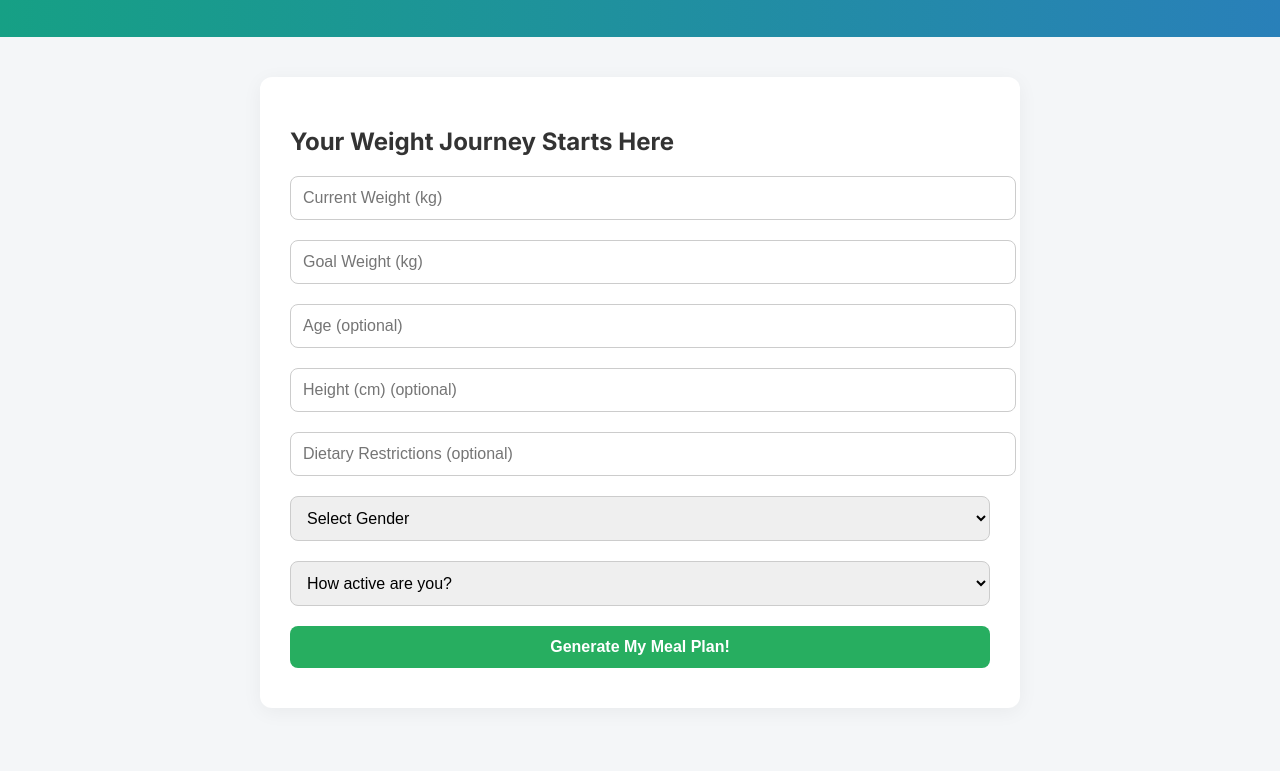
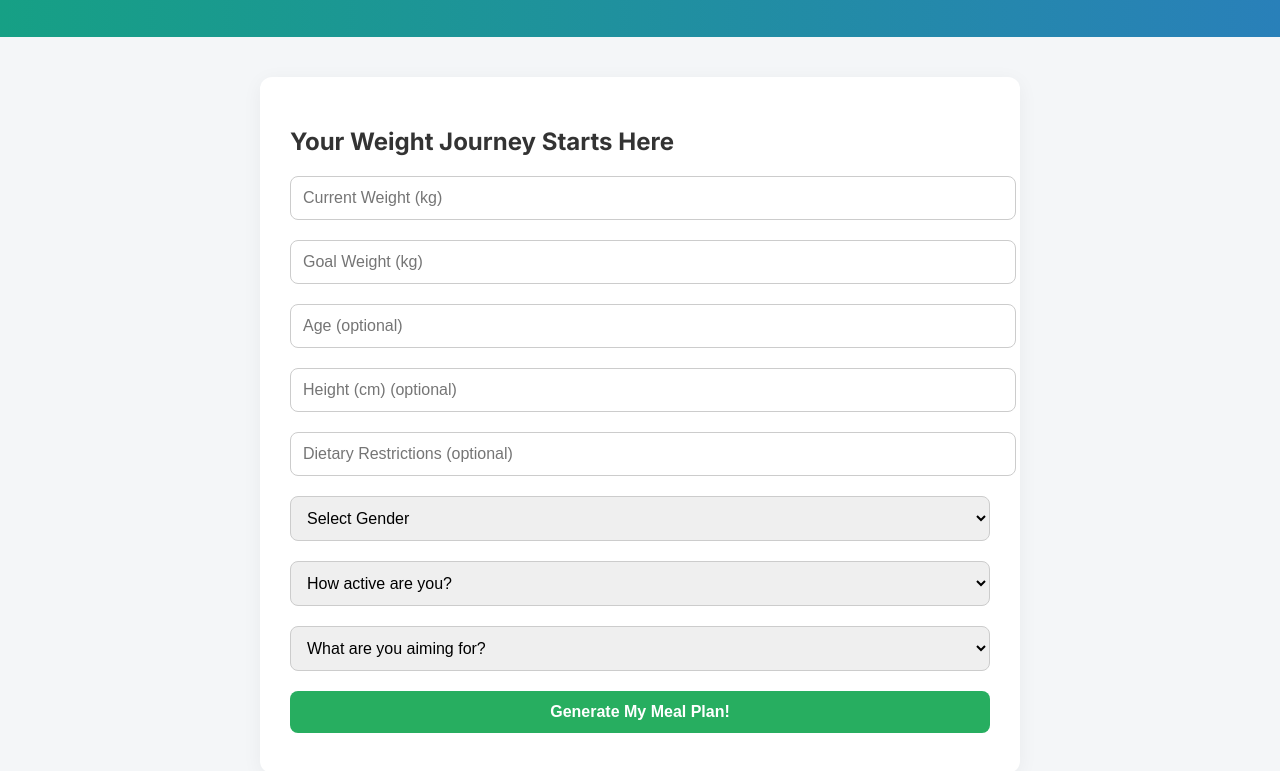
Before and after one commit to joeh8683/joeh8683.github.io, a plain HTML site: page index.html in a window 1280 px wide. Shown: the part 225-996 px from the top of the page. Before the commit the page ends 973 px from the top, so only its background shows below. Drawn offline with Linux system fonts and the light colour scheme.

Commit message:
Update index.html

```diff
--- a/index.html
+++ b/index.html
@@ -125,6 +125,11 @@
         <option value="medium">Medium</option>
         <option value="high">High</option>
       </select>
+     <select id="plan">
+        <option value="">What are you aiming for?</option>
+        <option value="loss">Weight Loss</option>
+        <option value="muscle">Muscle Gain</option>
+      </select>
       <button type="submit">Generate My Meal Plan!</button>
     </form>
   </section>
```
